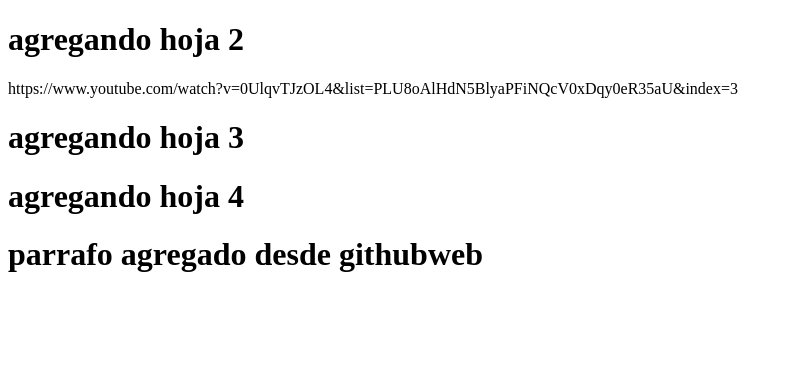
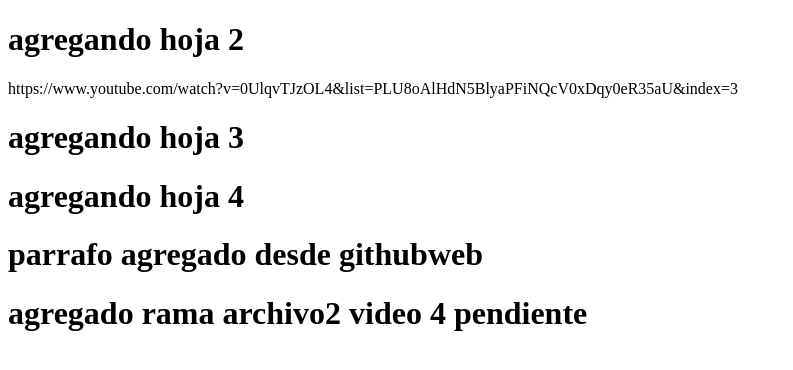
Before and after one commit to lann86/pruebas, a plain HTML site: page index.html in a window 1280 px wide. Shown: the whole page, without its empty margins (0-793 px from the left). Drawn offline with Linux system fonts and the light colour scheme.

Commit message:
commit en rama archivo2

```diff
--- a/index.html
+++ b/index.html
@@ -5,4 +5,6 @@
     <h1>agregando hoja 3</h1>
     <h1>agregando hoja 4</h1>
     <h1>parrafo agregado desde githubweb<h1>
+        agregado rama archivo2
+        video 4 pendiente
 </html>
```
Also changed, not shown: archivo2.txt.
